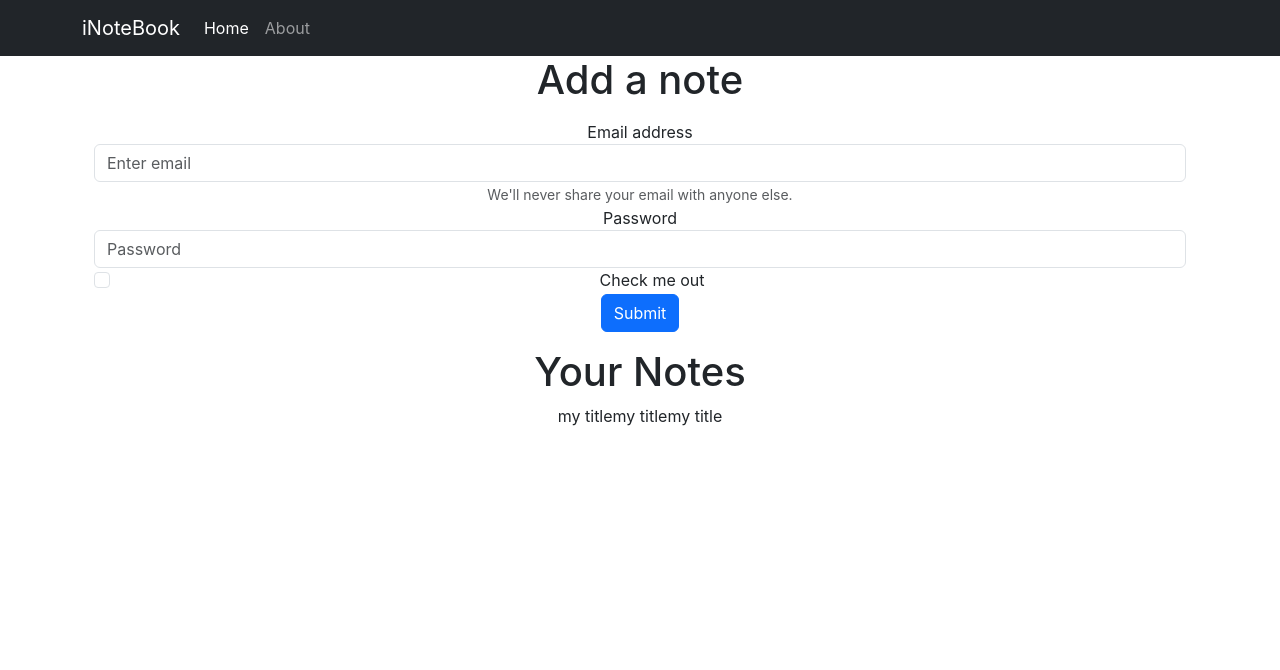
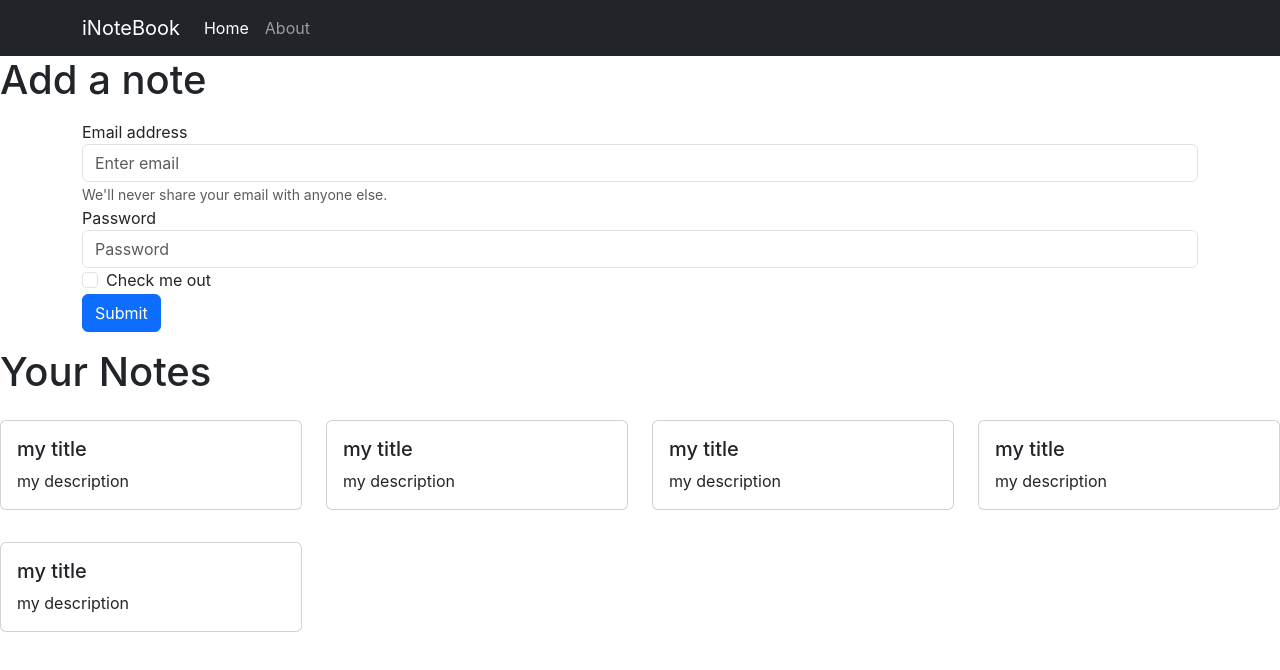
Before and after one commit to prathamesh-patil-5090/iNoteBook, a React (Create React App) app: page / in a window 1280 px wide. Shown: the top 670 px of the page. Built offline with nearby package versions, Linux system fonts and the light colour scheme.

Commit message:
Completed till vid 61

```diff
--- a/src/App.css
+++ b/src/App.css
@@ -1,5 +1,5 @@
 .App {
-  text-align: center;
+  text-align: left;
 }
 
 .App-logo {
@@ -9,6 +9,9 @@
 
 @media (prefers-reduced-motion: no-preference) {
   .App-logo {
+    -webkit-animation: App-logo-spin infinite 20s linear;
+    -moz-animation: App-logo-spin infinite 20s linear;
+    -o-animation: App-logo-spin infinite 20s linear;
     animation: App-logo-spin infinite 20s linear;
   }
 }
@@ -22,10 +25,38 @@
   justify-content: center;
   font-size: calc(10px + 2vmin);
   color: white;
+  text-align: center; /* Center align headers */
 }
 
 .App-link {
-  color: #61dafb;
+  transform: rotate(360deg);
+}
+
+@-webkit-keyframes App-logo-spin {
+  from {
+    -webkit-transform: rotate(0deg);
+  }
+  to {
+    -webkit-transform: rotate(360deg);
+  }
+}
+
+@-moz-keyframes App-logo-spin {
+  from {
+    -moz-transform: rotate(0deg);
+  }
+  to {
+    -moz-transform: rotate(360deg);
+  }
+}
+
+@-o-keyframes App-logo-spin {
+  from {
+    -o-transform: rotate(0deg);
+  }
+  to {
+    -o-transform: rotate(360deg);
+  }
 }
 
 @keyframes App-logo-spin {
--- a/src/App.js
+++ b/src/App.js
@@ -11,7 +11,7 @@ function App() {
       <NoteState>
         <div className="App">
           <NavBar /> {/* Add NavBar component */}
-          <div className='container'>
+          <div>
               <Routes>
                 <Route exact path="/" element={<Home />} />
                 <Route exact path="/about" element={<About />} />
--- a/src/components/Home.jsx
+++ b/src/components/Home.jsx
@@ -1,43 +1,66 @@
-import React, { useContext } from "react";
-import NoteContext from "../context/notes/noteContext";
+import React, { useState } from "react";
+import Notes from "./Notes";
 
 const Home = () => {
-  const context = useContext(NoteContext);
-  const { notes, setNotes } = context;
   return (
     <div>
       <h1>Add a note</h1>
       <div className="container my-3">
-        <form className="my-3">
+        <NoteForm />
+      </div>
+      <Notes />
+    </div>
+  );
+};
+
+const NoteForm = () => {
+  const [email, setEmail] = useState("");
+  const [password, setPassword] = useState("");
+  const [checked, setChecked] = useState(false);
+
+  const handleSubmit = (e) => {
+    e.preventDefault();
+    // Add form submission logic here
+    console.log("Form submitted", { email, password, checked });
+  };
+
+  return (
+    <form className="my-3" onSubmit={handleSubmit}>
       <div className="form-group">
-            <label htmlFor="exampleInputEmail1">Email address</label>
+        <label htmlFor="email">Email address</label>
         <input
           type="email"
           className="form-control"
-              id="exampleInputEmail1"
+          id="email"
           aria-describedby="emailHelp"
           placeholder="Enter email"
+          value={email}
+          onChange={(e) => setEmail(e.target.value)}
         />
         <small id="emailHelp" className="form-text text-muted">
           We'll never share your email with anyone else.
         </small>
       </div>
       <div className="form-group">
-            <label htmlFor="exampleInputPassword1">Password</label>
+        <label htmlFor="password">Password</label>
         <input
           type="password"
           className="form-control"
-              id="exampleInputPassword1"
+          id="password"
           placeholder="Password"
+          value={password}
+          onChange={(e) => setPassword(e.target.value)}
         />
       </div>
       <div className="form-check">
         <input
           type="checkbox"
           className="form-check-input"
-              id="exampleCheck1"
+          id="check"
+          checked={checked}
+          onChange={(e) => setChecked(e.target.checked)}
         />
-            <label className="form-check-label" htmlFor="exampleCheck1">
+        <label className="form-check-label" htmlFor="check">
           Check me out
         </label>
       </div>
@@ -45,12 +68,6 @@ const Home = () => {
         Submit
       </button>
     </form>
-      </div>
-      <h1>Your Notes</h1>
-      {notes.map((note) => {
-        return note.title;
-      })}
-    </div>
   );
 };
 
--- /dev/null
+++ b/src/components/NoteItem.jsx
@@ -0,0 +1,17 @@
+import React from "react";
+
+const NoteItem = (props) => {
+  const { note } = props;
+  return (
+    <div className="col-md-102">
+      <div className="card my-3">
+        <div className="card-body">
+          <h5 className="card-title">{note.title}</h5>
+          <p className="card-text">{note.description} </p>
+        </div>
+      </div>
+    </div>
+  );
+};
+
+export default NoteItem;
--- /dev/null
+++ b/src/components/Notes.jsx
@@ -0,0 +1,31 @@
+import React, { useContext } from "react";
+import PropTypes from "prop-types";
+import NoteContext from "../context/notes/noteContext";
+import NoteItem from "./NoteItem";
+
+const Notes = () => {
+    const { notes } = useContext(NoteContext);
+
+    return (
+        <div className="row">
+            <h1>Your Notes</h1>
+            {notes.map((note) => (
+                <div key={note.id} className="col-md-3">
+                    <NoteItem note={note} />
+                </div>
+            ))}
+        </div>
+    );
+};
+
+Notes.propTypes = {
+    notes: PropTypes.arrayOf(
+        PropTypes.shape({
+            id: PropTypes.string.isRequired,
+            title: PropTypes.string.isRequired,
+            content: PropTypes.string.isRequired,
+        })
+    ),
+};
+
+export default Notes;
--- a/src/context/notes/noteState.js
+++ b/src/context/notes/noteState.js
@@ -14,13 +14,25 @@ const NoteState = (props) => {
                 "title": "my title",
                 "description": "my description",
                 "tag": "my tag",
-                "id": "2"
+                "id": "1"
             },
             {
                 "title": "my title",
                 "description": "my description",
                 "tag": "my tag",
-                "id": "3"
+                "id": "1"
+            },
+            {
+                "title": "my title",
+                "description": "my description",
+                "tag": "my tag",
+                "id": "1"
+            },
+            {
+                "title": "my title",
+                "description": "my description",
+                "tag": "my tag",
+                "id": "1"
             }
     ]
 
```
Lines whose indentation alone changed are shown as unchanged.
